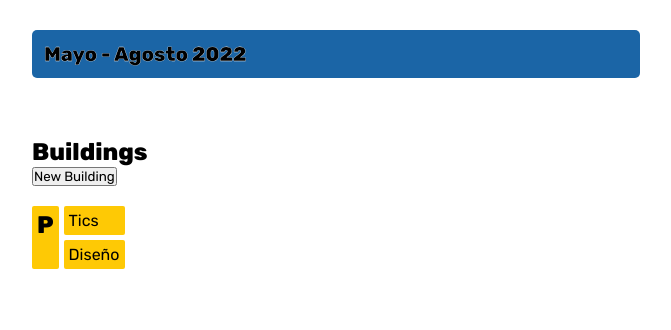
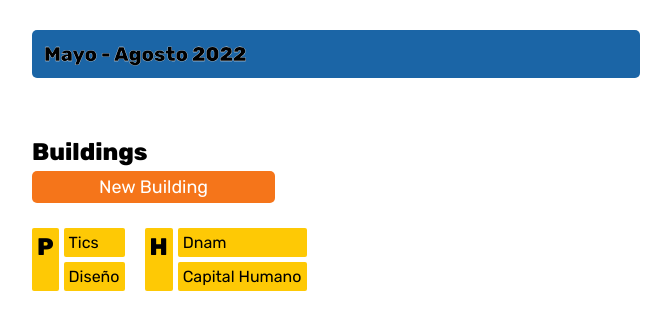
Before and after one commit to VictorTamayoBriones/SGIMH, a React (Vite) app: page /dashboard in a window 1280 px wide. Shown: the top 330 px of the page, without its empty margins (0-671 px from the left). Built offline with nearby package versions, Linux system fonts and the light colour scheme.

Commit message:
detalles por edificio

```diff
--- a/src/components/Building/index.jsx
+++ b/src/components/Building/index.jsx
@@ -1,18 +1,24 @@
+import { useNavigate } from "react-router-dom"
 import { BuildingComponent } from "./style"
 
-export const Building = () =>{
+export const Building = ({name, carreras}) =>{
+    const navigate = useNavigate();
+
+    const handleClick = (name)=> navigate(`/building${name}`)
+
     return(
-        <BuildingComponent>
+        <BuildingComponent onClick={()=>handleClick(name)} >
             <div className="name">
-                <h2>P</h2>
+                <h2>{name}</h2>
             </div>
             <div className="carreras">
-                <div className="carrera">
-                    <p>Tics</p>
-                </div>
-                <div className="carrera">
-                    <p>Diseño</p>
-                </div>
+                {
+                    carreras.map((carrera, i)=>(
+                        <div key={i} className="carrera">
+                            <p>{carrera.nameCarrera}</p>
+                        </div>
+                    ))
+                }
             </div>
         </BuildingComponent>
     )
--- a/src/components/Building/style.jsx
+++ b/src/components/Building/style.jsx
@@ -6,6 +6,9 @@ export const BuildingComponent = styled.div`
     margin: 20px 20px 20px 0;
     width: max-content;
     height: max-content;
+    transition: .3s ease-in-out all;
+    cursor: pointer;
+
     div > div, div > h2{
         background: ${theme.amarillo};
         padding: 5px;
@@ -23,4 +26,7 @@ export const BuildingComponent = styled.div`
         margin-right: 5px;
     }
 
+    &:hover{
+        box-shadow: 0px 0px 9px 2px #54545470;
+    }
 `;
--- a/src/components/Buildings/index.jsx
+++ b/src/components/Buildings/index.jsx
@@ -1,13 +1,23 @@
 import { Building } from "../Building"
+import { Button } from "../Buttons"
 import { BuildingsList } from "./style"
+import { useContext } from "react"
+import { ContextBuildings } from "../../context/buildings"
 
 export const Buildings = () => {
+
+    const { buildings } = useContext(ContextBuildings);
+
     return(
         <>
             <h2>Buildings</h2>
-            <button>New Building</button>
+            <Button small={true} >New Building</Button>
             <BuildingsList>
-                <Building/>
+                {
+                    buildings.map((building, i)=>(
+                        <Building key={i} name={building.name} carreras={building.carreras} />
+                    ))
+                }
             </BuildingsList>
         </>
     )
--- a/src/components/Buttons/index.jsx
+++ b/src/components/Buttons/index.jsx
@@ -2,9 +2,9 @@ import { AddCycleButton, ButtonComponent } from './style';
 import plus from '../../icons/plus.png';
 import { useNavigate } from 'react-router-dom';
 
-export const Button = ({children, onClick}) => {
+export const Button = ({children, onClick, small}) => {
     return(
-        <ButtonComponent onClick={ onClick } >
+        <ButtonComponent onClick={ onClick } small={small}>
             {children}
         </ButtonComponent>
     )
--- a/src/components/Buttons/style.jsx
+++ b/src/components/Buttons/style.jsx
@@ -2,8 +2,8 @@ import styled from 'styled-components';
 import { theme } from '../../theme';
 
 export const ButtonComponent = styled.button`
-    width: 50%;
-    margin: auto;
+    width: ${(props)=>props.small ? '20%' : '50%'};
+    margin: 5px auto;
     background: #F5751A;
     color: #fff;
     border: none;
--- /dev/null
+++ b/src/context/buildings.jsx
@@ -0,0 +1,49 @@
+import React, { useState } from 'react';
+
+
+export const ContextBuildings = React.createContext();
+
+export const ProviderBuildings = ({children}) =>{
+
+    const[buildings, setBuildings]=useState([
+        {
+            name: 'P',
+            carreras: [
+                {
+                    nameCarrera: 'Tics',
+                    materias: ['Desarrollo web', 'Base de datos', 'Gestión de Proyectos'],
+                    profesores: ['Diana Lizeth Ahuatzi Reyes', 'Francisco Lopez Briones']
+                },
+                {
+                    nameCarrera: 'Diseño',
+                    materias: ['Diseño 1', 'Ingles 5', 'Informatica'],
+                    profesores: ['Profesor Prueba 1', 'Profesor Prueba 2']
+                }
+            ],
+            salones: ['p1', 'p2', 'p3', 'p4', 'p5', 'p6', 'p7']
+        },
+        {
+            name: 'H',
+            carreras: [
+                {
+                    nameCarrera: 'Dnam',
+                    materias: ['Administracción', 'Gestión', 'Contaduria'],
+                    profesores: ['Profesor Prueba 3', 'Profesor Prueba 4']
+                },
+                {
+                    nameCarrera: 'Capital Humano',
+                    materias: ['Economia', 'Ingles 3', 'Gestión de proyectos'],
+                    profesores: ['Profesor Prueba 5', 'Profesor Prueba 6']
+                }
+            ],
+            salones: ['h1', 'h2', 'h3', 'h4', 'h5', 'h6', 'h7']
+        }
+    ])
+
+    return(
+        <ContextBuildings.Provider value={{buildings, setBuildings}} >
+            {children}
+        </ContextBuildings.Provider>
+    )
+
+}
--- a/src/main.jsx
+++ b/src/main.jsx
@@ -2,6 +2,7 @@ import React from 'react'
 import ReactDOM from 'react-dom/client'
 import { BrowserRouter } from 'react-router-dom'
 import App from './App'
+import { ProviderBuildings } from './context/buildings'
 import { ProviderCycles } from './context/cycles'
 import { UsersProvider } from './context/users'
 import './index.css'
@@ -11,7 +12,9 @@ ReactDOM.createRoot(document.getElementById('root')).render(
     <BrowserRouter>
       <UsersProvider>
         <ProviderCycles>
-          <App />
+          <ProviderBuildings>
+            <App />
+          </ProviderBuildings>
         </ProviderCycles>
       </UsersProvider>
     </BrowserRouter>
--- a/src/routes/index.jsx
+++ b/src/routes/index.jsx
@@ -1,4 +1,5 @@
 import { Route, Routes } from "react-router-dom"
+import { Building } from "../views/Building"
 import { Dashboard } from "../views/Dashboard"
 import { Login } from "../views/Login"
 import { NewCycle } from "../views/NewCycle"
@@ -9,6 +10,7 @@ export const AppRoutes = () =>{
             <Route path="/" element={ <Login/> } /> {/* Login */}
             <Route path="/dashboard" element={ <Dashboard/> } />
             <Route path="/newCycle" element={ <NewCycle/> } />
+            <Route path="/building:name" element={ <Building/> } />
             <Route path="/newTeacher" />
             <Route path="/schedule" />
         </Routes>
--- /dev/null
+++ b/src/views/Building/index.jsx
@@ -0,0 +1,53 @@
+import { useParams } from "react-router-dom"
+import { useContext, useEffect, useState } from "react";
+import { ContextBuildings } from '../../context/buildings';
+import { BuildingView } from "./style";
+
+export const Building = () =>{
+    const { name } = useParams();
+    const { buildings } = useContext(ContextBuildings);
+
+    const [building, setBuilding]=useState({});
+
+    useEffect(()=>{
+        setBuilding(buildings.filter(building => building.name === name));
+    }, [])
+
+    return(
+        <BuildingView>
+            <h2>Edificio {name}</h2>
+            <div className="carreras">
+                <h3>Carreras</h3>
+                    {building[0]?.carreras?.map((carrera, i)=>(
+                        <div key={i} >
+                            <h4>{carrera.nameCarrera}</h4>
+                            <ul>
+                                {
+                                    carrera.materias.map((materia, i)=>(
+                                        <li key={i} >{materia}</li>
+                                    ))
+                                }
+                            </ul>
+                            <h4>Profesores</h4>
+                            <ul>
+                                {
+                                    carrera.profesores.map((profesor, i)=>(
+                                        <li key={i}>{profesor}</li>
+                                    ))
+                                }
+                            </ul>
+                        </div>
+                    ))}
+            </div>
+
+            <div className="salones">
+                <h3>Salones</h3>
+                <ul>
+                    {building[0]?.salones?.map((salon, i)=>(
+                        <li key={i} >{salon}</li>
+                    ))}
+                </ul>
+            </div>
+        </BuildingView>
+    )
+}
--- /dev/null
+++ b/src/views/Building/style.jsx
@@ -0,0 +1,19 @@
+import styled from 'styled-components';
+import { theme } from '../../theme';
+
+export const BuildingView = styled.section`
+    width: 90%;
+    margin: 20px auto;
+
+    h2{
+        padding-bottom: 5px;
+        border-bottom: solid 2px ${theme.naranja};
+    }
+
+    .carreras{
+        margin: 20px 0;
+        div{
+            margin: 20px 0;
+        }
+    }
+`;
```
